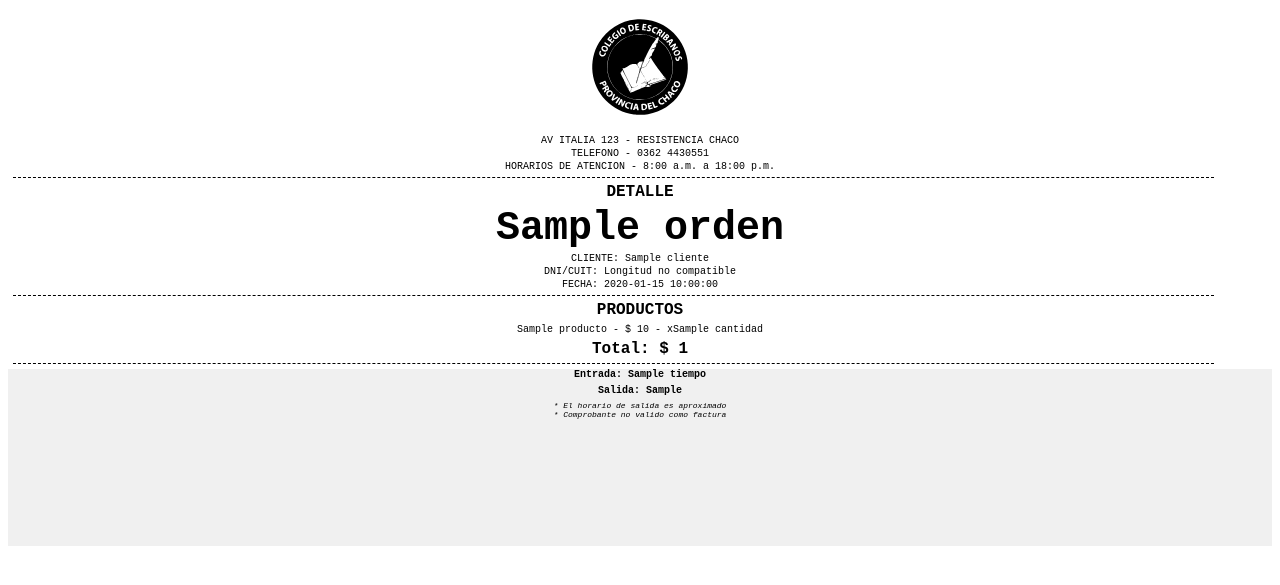
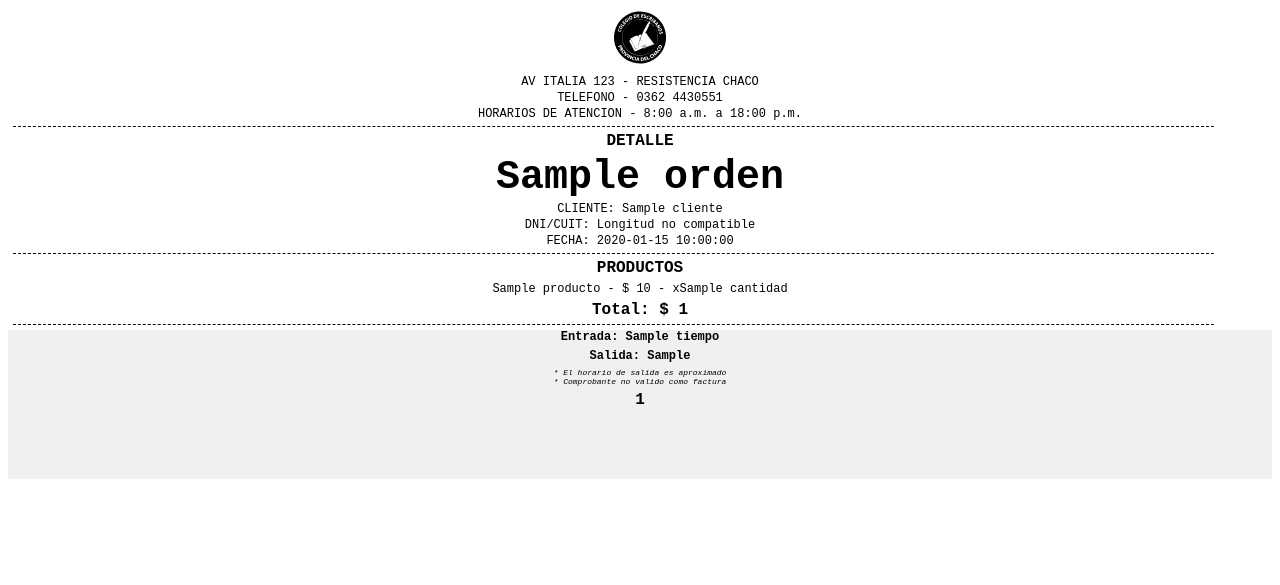
Before and after one commit to nahuelcacer/colorder, a Python web app: template apps/pedido/templates/pedido.html in a window 1280 px wide. Shown: the top 585 px of the page. Run offline with Jinja, Linux system fonts and the light colour scheme; the template is opened without the code that fills it: most values are stand-ins (such as "Sample title", 1, 10 or a date in 2020); some libraries are stand-ins or nearby versions.

Commit message:
change ticket

```diff
--- a/apps/pedido/templates/pedido.html
+++ b/apps/pedido/templates/pedido.html
@@ -31,7 +31,7 @@
         }
 
         p {
-            font-size: 10px;
+            font-size: 12px;
             text-align: center;
             margin: 2px;
         }
@@ -48,7 +48,7 @@
         svg {
 
             width: 120px;
-            height: 120px;
+            height: 60px;
         }
 
         .logo {
@@ -63,7 +63,7 @@
         }
 
         footer span {
-            font-size: 10px;
+            font-size: 12px;
             font-weight: bold;
 
         }
@@ -374,7 +374,7 @@
     <!-- <svg id="barcode"></svg> -->
 
 
-
+    <h4>{{id}}</h4>
     <svg id="barcode"></svg>
 
 
--- a/colorder-app/package.json
+++ b/colorder-app/package.json
@@ -2,7 +2,7 @@
   "name": "colorder-app",
   "version": "0.1.0",
   "private": true,
-  "proxy": "http://127.0.0.1:8000/",
+  "proxy": "http://127.0.0.1:4321/",
   "dependencies": {
     "@emotion/react": "^11.11.1",
     "@emotion/styled": "^11.11.0",
--- a/colorder-app/src/components/productos/productosDataGrid.jsx
+++ b/colorder-app/src/components/productos/productosDataGrid.jsx
@@ -109,7 +109,6 @@
     }
     return (
         <Container>
-            <input></input>
             {data != null ?
                 <DataGrid
                     sx={{ marginTop: '5rem', backgroundColor: '#ffffff' }}
```
Also changed, not shown: db.sqlite3.
